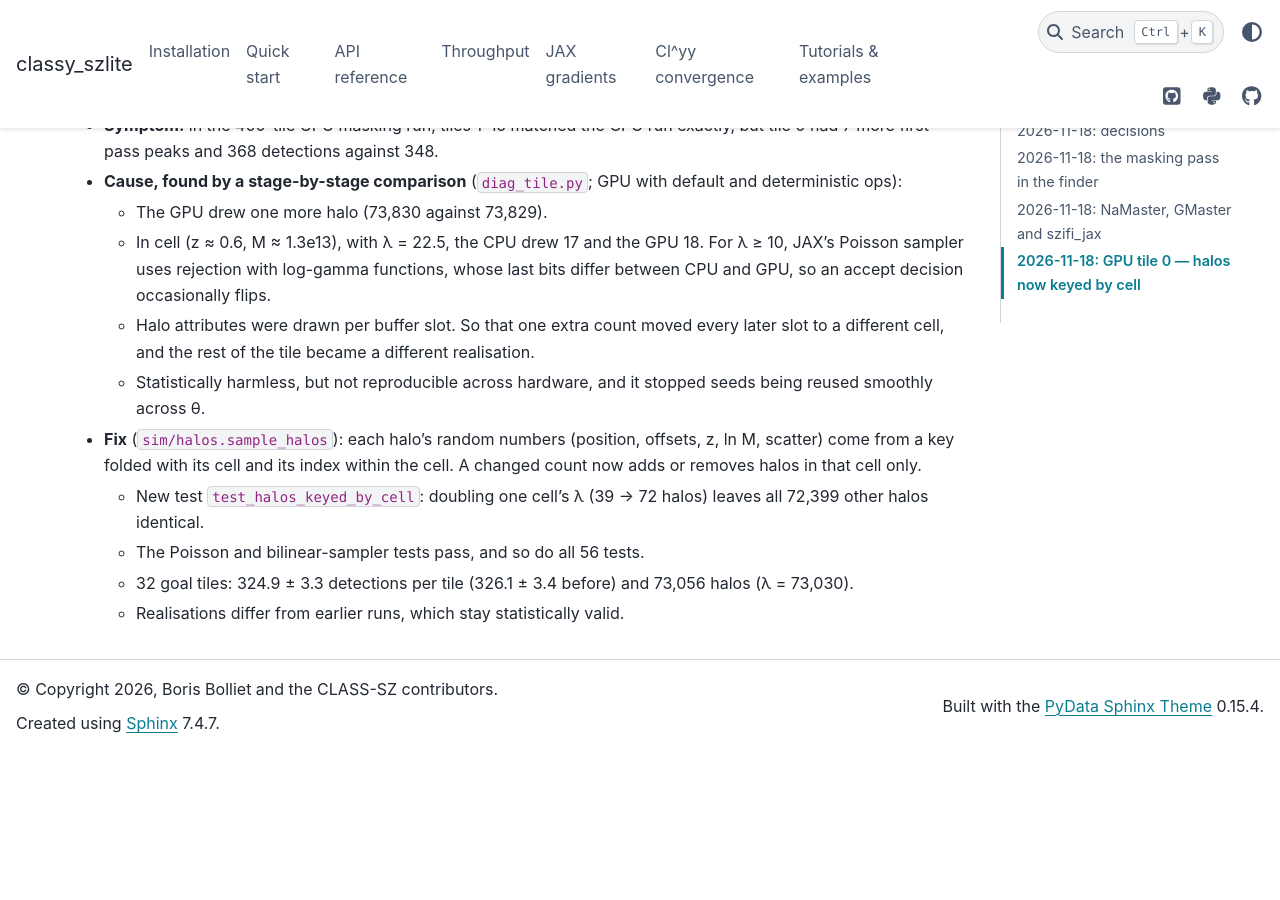
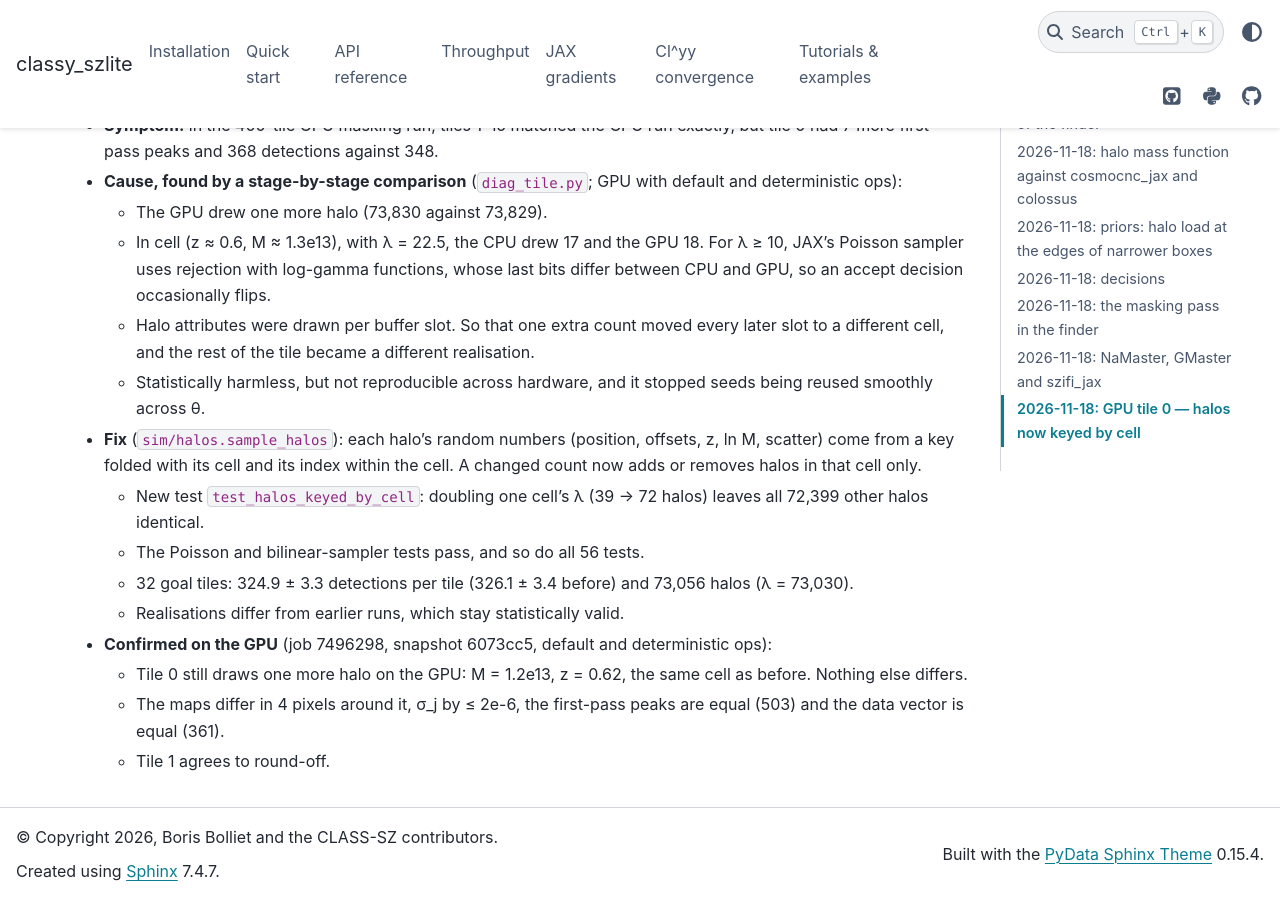
Before and after one commit to CLASS-SZ/classy_szlite, a Sphinx documentation site: the page built from docs/mapsim/LOG.md, in a window 1280 px wide and 900 px high, scrolled down 10134 px. Built offline with Sphinx 7.4.7 and the PyData theme 0.15.4, drawn with Linux system fonts in a browser that asks for light colours; before the commit the page ends 10886 px from its top, so only the background shows below that.

Commit message:
mapsim log: cell-keyed halos confirmed on the GPU (tile 0 now differs by one 1.2e13 halo only)
Co-Authored-By: Claude Opus 5.5 <noreply@anthropic.com>
Claude-Session: https://claude.ai/code/session_01LKS4L5UW7SKf5qQ2WAJ8ew

```diff
--- a/docs/mapsim/LOG.md
+++ b/docs/mapsim/LOG.md
@@ -435,3 +435,10 @@ The peak buffer with masking:
   - 32 goal tiles: 324.9 ± 3.3 detections per tile (326.1 ± 3.4 before) and
     73,056 halos (λ = 73,030).
   - Realisations differ from earlier runs, which stay statistically valid.
+- **Confirmed on the GPU** (job 7496298, snapshot 6073cc5, default and
+  deterministic ops):
+  - Tile 0 still draws one more halo on the GPU: M = 1.2e13, z = 0.62, the
+    same cell as before. Nothing else differs.
+  - The maps differ in 4 pixels around it, σ_j by ≤ 2e-6, the first-pass
+    peaks are equal (503) and the data vector is equal (361).
+  - Tile 1 agrees to round-off.
```
